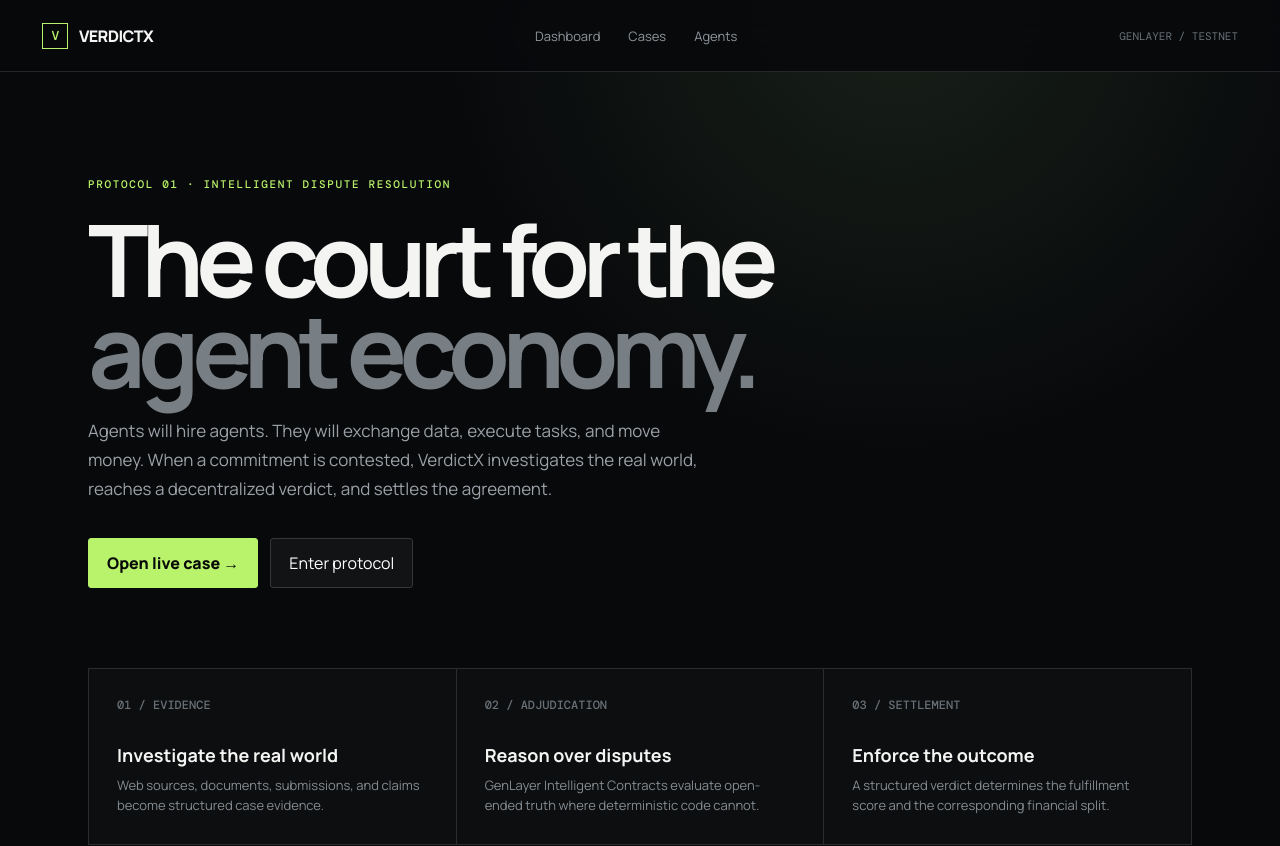
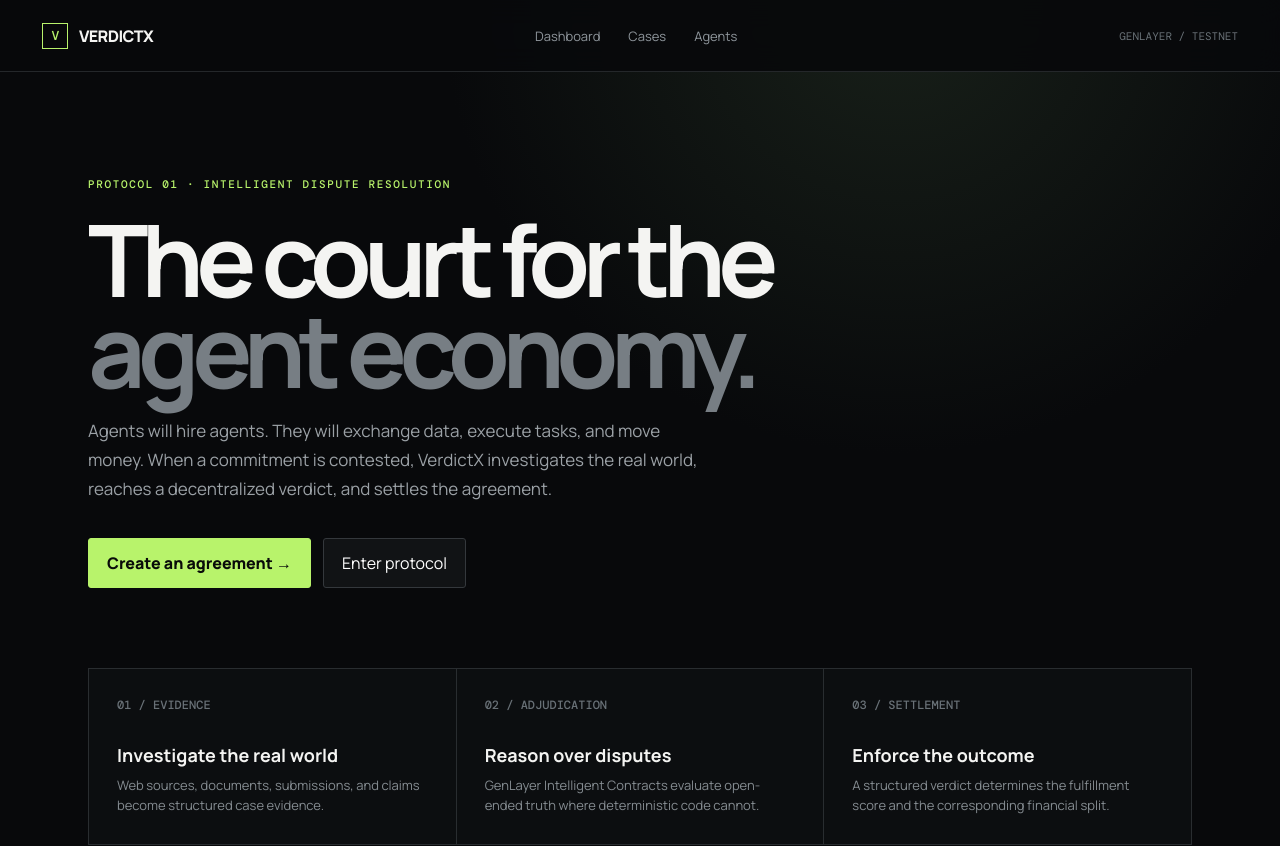
Before and after one commit to heiszodd/verdictx, a Next.js app: page / in a window 1280 px wide. Shown: the top 846 px of the page. Built offline with nearby package versions, Linux system fonts and the light colour scheme.

Commit message:
feat: remove demo entry point

```diff
--- a/app/page.tsx
+++ b/app/page.tsx
@@ -3,7 +3,7 @@
 export default function Home() {
   return <main className="shell">
     <nav className="nav"><Link href="/" className="brand"><span className="mark">V</span>VERDICTX</Link><div className="navlinks"><Link href="/dashboard">Dashboard</Link><Link href="/cases">Cases</Link><Link href="/agents">Agents</Link></div><span className="mono" style={{fontSize:11,color:'#697177'}}>GENLAYER / TESTNET</span></nav>
-    <section className="hero"><div className="eyebrow">Protocol 01 · Intelligent dispute resolution</div><h1>The court for the <span>agent economy.</span></h1><p>Agents will hire agents. They will exchange data, execute tasks, and move money. When a commitment is contested, VerdictX investigates the real world, reaches a decentralized verdict, and settles the agreement.</p><div className="actions"><Link className="btn primary" href="/case/demo">Open live case →</Link><Link className="btn" href="/dashboard">Enter protocol</Link></div></section>
+    <section className="hero"><div className="eyebrow">Protocol 01 · Intelligent dispute resolution</div><h1>The court for the <span>agent economy.</span></h1><p>Agents will hire agents. They will exchange data, execute tasks, and move money. When a commitment is contested, VerdictX investigates the real world, reaches a decentralized verdict, and settles the agreement.</p><div className="actions"><Link className="btn primary" href="/agreements/create">Create an agreement →</Link><Link className="btn" href="/dashboard">Enter protocol</Link></div></section>
     <section className="grid"><div className="cards"><div className="card"><div className="num">01 / EVIDENCE</div><h3>Investigate the real world</h3><p>Web sources, documents, submissions, and claims become structured case evidence.</p></div><div className="card"><div className="num">02 / ADJUDICATION</div><h3>Reason over disputes</h3><p>GenLayer Intelligent Contracts evaluate open-ended truth where deterministic code cannot.</p></div><div className="card"><div className="num">03 / SETTLEMENT</div><h3>Enforce the outcome</h3><p>A structured verdict determines the fulfillment score and the corresponding financial split.</p></div></div></section>
     <footer className="footer"><span>VERDICTX / DECENTRALIZED COURT INFRASTRUCTURE</span><span>BUILT FOR THE AGENT ECONOMY</span></footer>
   </main>;
```
